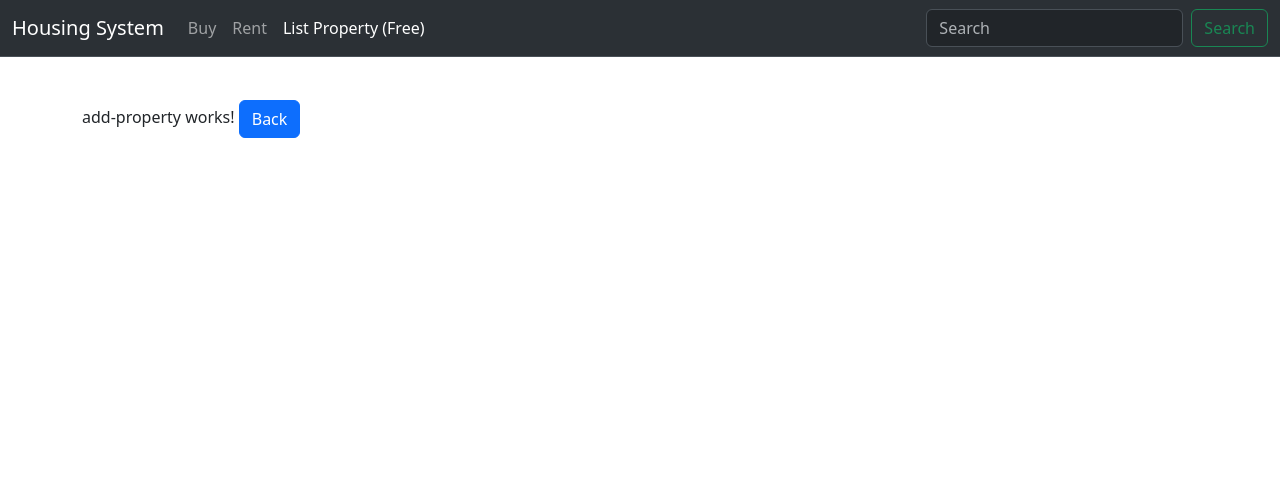
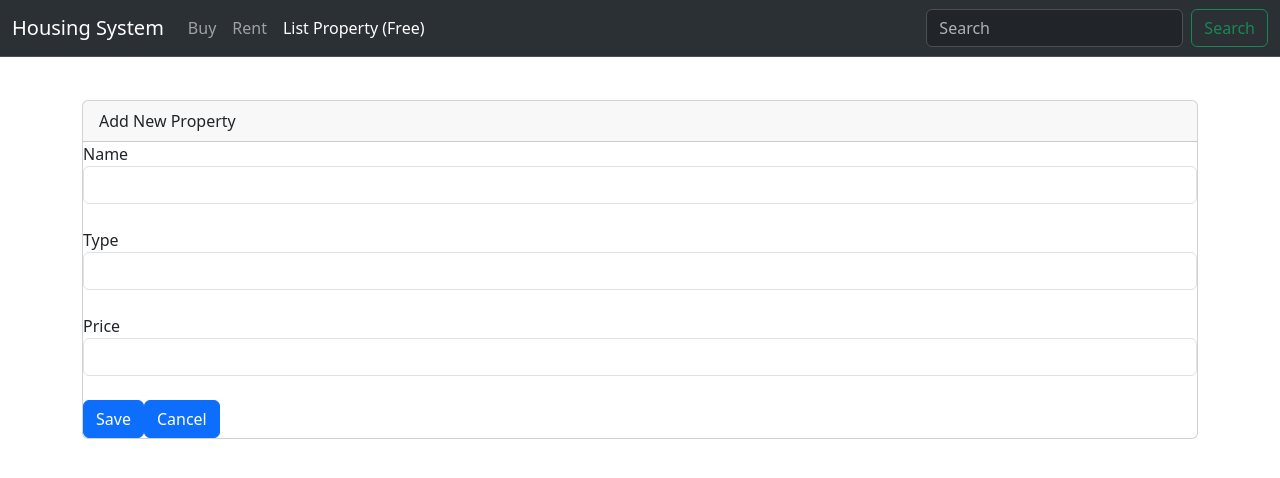
Before and after one commit to RutujaGorakshanathRaut/Home-Application, an Angular app in the folder My-First-App/: page /add-property in a window 1280 px wide. Shown: the top 478 px of the page. Built offline with nearby package versions, Linux system fonts and the light colour scheme.

Commit message:
20/01/2024

```diff
--- a/My-First-App/src/app/app.module.ts
+++ b/My-First-App/src/app/app.module.ts
@@ -9,6 +9,8 @@ import { HousingService } from "./services/housing.service";
 import { Route,RouterModule, Routes } from "@angular/router";
 import { AddPropertyComponent } from "./property/add-property/add-property.component";
 import { PropertyDetailsComponent } from "./property/property-details/property-details.component";
+import { FormsModule } from "@angular/forms";
+
 
 const appRoutes: Routes=[
     {path: '', component: PropertyListComponent},
@@ -29,11 +31,13 @@ const appRoutes: Routes=[
         PropertyCardComponent,
         PropertyListComponent,
         PropertyDetailsComponent,
+        AddPropertyComponent,
       NavBarComponent
    ],
     imports:[
         BrowserModule,
         HttpClientModule,
+        FormsModule,
         RouterModule.forRoot(appRoutes)
     ],
     providers:[
--- a/My-First-App/src/app/property/add-property/add-property.component.css
+++ b/My-First-App/src/app/property/add-property/add-property.component.css
@@ -0,0 +1,7 @@
+.ng-invalid.ng-touched{
+    border-color: red;
+}
+
+.error-block{
+    color :red;
+}
--- a/My-First-App/src/app/property/add-property/add-property.component.html
+++ b/My-First-App/src/app/property/add-property/add-property.component.html
@@ -1,4 +1,34 @@
-<p>
-  add-property works!
-  <button (click)="onBack()" class="btn btn-primary" >Back</button>
-</p>
+<div class="card">
+  <div class="card-header">
+    Add New Property
+  </div>
+  <div class="class-body">
+    <form (ngSubmit)='onSubmit(Form)' #Form="ngForm">
+      <div class="form-group col-12">
+        <label for="propertyName">Name</label>
+        <input type="text" id="propertyName" class="form-control"  #propName="ngModel"
+         ngModel name="Name" autocomplete="off" required minlength="6">
+        <span *ngIf="!propName.valid && propName.touched" class="error-block">
+          <span *ngIf="propName.hasError('required')" >Provide Name !</span>
+          <span *ngIf="propName.hasError('minlength')">Name Must be atleast 6 character !</span>
+
+        </span>
+      </div>
+      <br/>
+      <div class="form-group col-12">
+        <label for="propertyType">Type</label>
+        <input type="text" id="propertyType" class="form-control" ngModel name="Type" autocomplete="off" >
+      </div>
+      <br/>
+      <div class="form-group col-12">
+        <label for="propertyPrice">Price</label>
+        <input type="text" id="propertyPrice" class="form-control" ngModel name="Price" autocomplete="off" >
+      </div>
+      <br/>
+      <div class="form-group col-12">
+        <button type="submit" class="btn btn-primary">Save</button>
+        <button type="reset" class="btn btn-primary">Cancel</button>
+      </div>
+    </form>
+  </div>
+</div>
--- a/My-First-App/src/app/property/add-property/add-property.component.ts
+++ b/My-First-App/src/app/property/add-property/add-property.component.ts
@@ -1,5 +1,7 @@
-import { Component, OnInit } from '@angular/core';
+import { Component, OnInit, ViewChild } from '@angular/core';
+import { NgForm } from '@angular/forms';
 import { Router } from '@angular/router';
+import { FormsModule } from "@angular/forms";
 
 @Component({
   selector: 'app-add-property',
@@ -8,6 +10,7 @@ import { Router } from '@angular/router';
 })
 export class AddPropertyComponent implements OnInit {
 
+  @ViewChild('Form') addPropertyForm:NgForm | any;
   constructor(private router : Router) { }
 
   ngOnInit() {
@@ -17,4 +20,10 @@ export class AddPropertyComponent implements OnInit {
   {
     this.router.navigate(['/']);
   }
+onSubmit(Form : NgForm)
+{
+  console.log('Form Submitted');
+  console.log(this.addPropertyForm);
 }
+
+}
```
